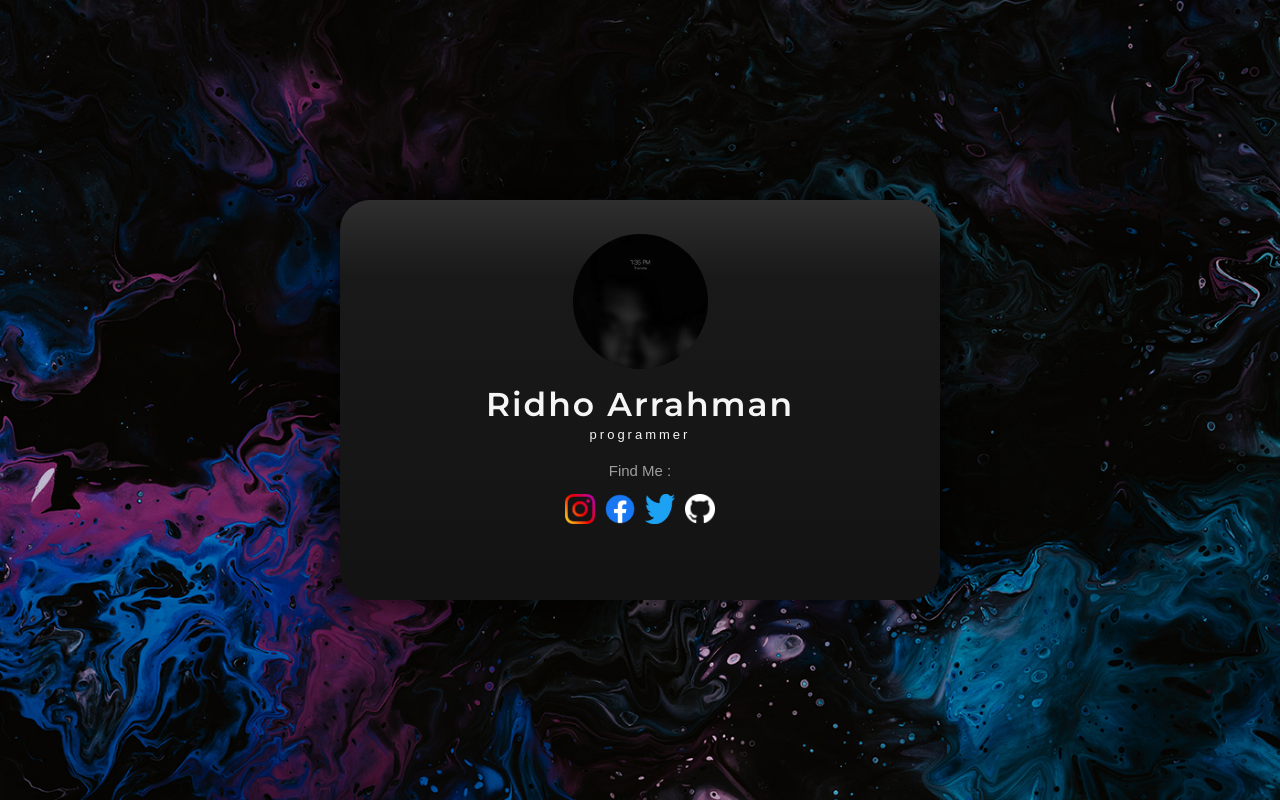
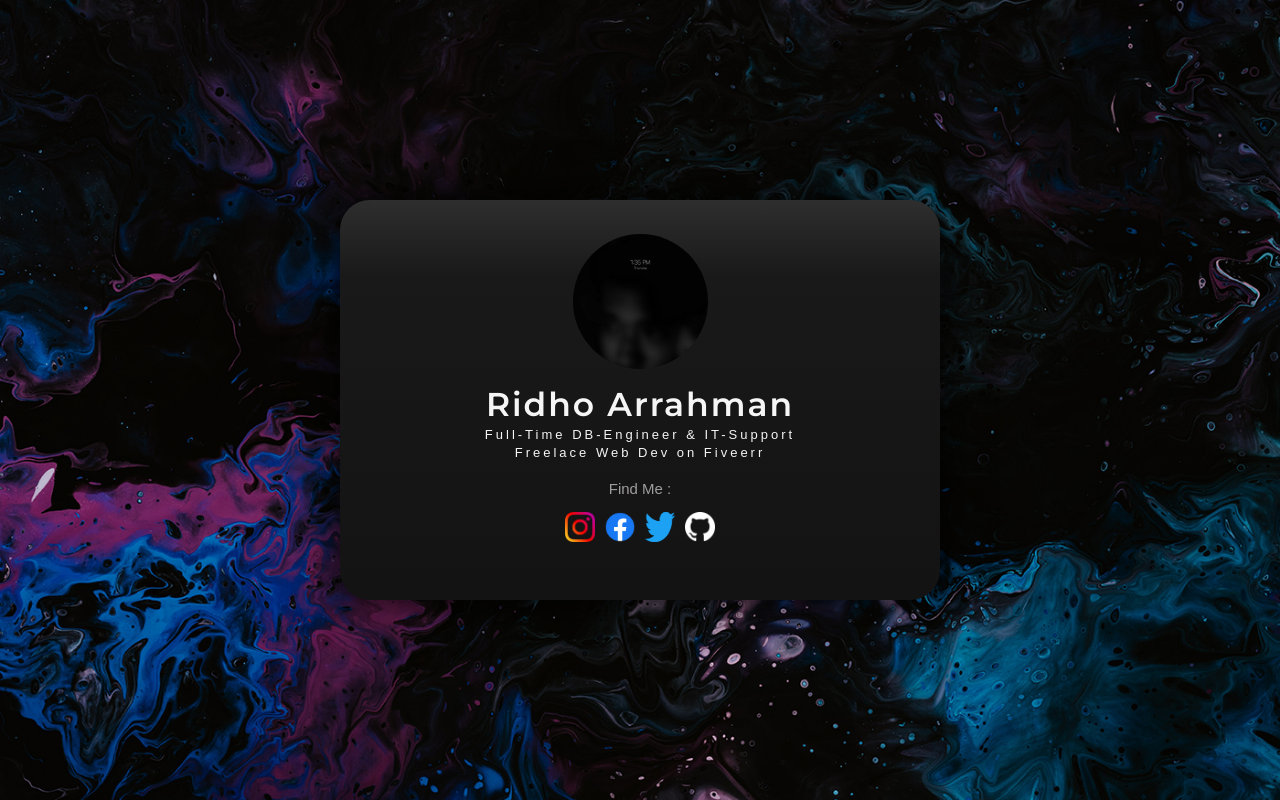
Before and after one commit to ridhoarrahmann/card, a plain HTML site: page index.html in a window 1280 px wide. Drawn offline with Linux system fonts and the light colour scheme; a web font is replaced by a local one.

Commit message:
Update index.html

```diff
--- a/index.html
+++ b/index.html
@@ -18,7 +18,8 @@
             </div>
             <div class="name">
                 <h3>Ridho Arrahman</h3>
-                <h5>programmer</h5>
+                <h5>Full-Time DB-Engineer & IT-Support</h5>
+                <h5>Freelace Web Dev on Fiveerr</h5>
             </div>
             <div class="find-me">
                 <p>Find Me :</p>
```
